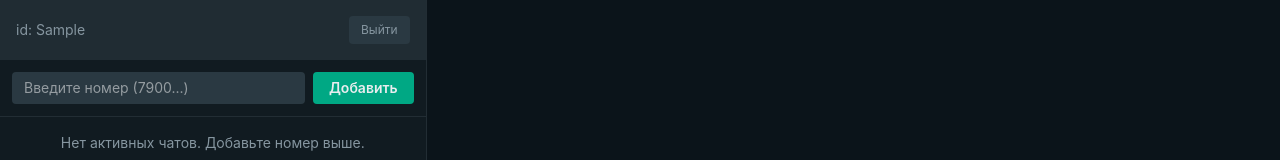
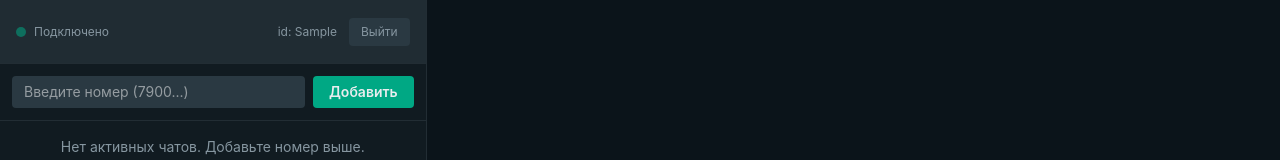
Before and after one commit to Andrey-G1Thub/Green-Api-Messenger, a React (Vite) app: page / in a window 1280 px wide. Both pictures are taken after typing "Sample", "Sample123" into the empty fields and a click on the button "Войти в мессенджер". Shown: the top 160 px of the page. Built offline with nearby package versions, Linux system fonts and the light colour scheme.

Commit message:
Реализация live-индикатора статуса соединения с сервером GREEN-API

```diff
--- a/src/components/Messenger/Messenger.tsx
+++ b/src/components/Messenger/Messenger.tsx
@@ -42,6 +42,9 @@ export const Messenger: React.FC<MessengerProps> = ({
     () => getStorageItem<Record<string, Message[]>>('green_messagesMap', {}),
   )
 
+  const [connectionStatus, setConnectionStatus] = useState<
+    'connected' | 'checking' | 'error'
+  >('connected')
   const [inputText, setInputText] = useState('')
   const isFetchingRef = useRef(false)
 
@@ -138,17 +141,30 @@ export const Messenger: React.FC<MessengerProps> = ({
       if (isFetchingRef.current) return
       isFetchingRef.current = true
 
+      setConnectionStatus('checking')
+
       try {
         const receiveUrl = `https://api.green-api.com/waInstance${idInstance}/receiveNotification/${apiTokenInstance}`
         const response = await fetch(receiveUrl)
 
-        if (!response.ok) return
+        if (!response.ok) {
+          setConnectionStatus('error')
+          return
+        }
 
         const text = await response.text()
-        if (!text) return
+        if (!text) {
+          setConnectionStatus('connected')
+          return
+        }
 
         const data = JSON.parse(text)
-        if (!data) return
+        if (!data) {
+          setConnectionStatus('connected')
+          return
+        }
+
+        setConnectionStatus('connected')
         console.log('Ответ от receiveNotification:', data)
 
         const { receiptId, body } = data
@@ -211,6 +227,7 @@ export const Messenger: React.FC<MessengerProps> = ({
         }
       } catch (error) {
         console.error('Ошибка при получении уведомлений:', error)
+        setConnectionStatus('error')
       } finally {
         isFetchingRef.current = false
       }
@@ -224,17 +241,39 @@ export const Messenger: React.FC<MessengerProps> = ({
   return (
     <div className="flex h-screen w-screen bg-[#111b21] text-[#e9edef] overflow-hidden">
       {/* Левая колонка: Сайдбар (Список чатов) */}
+
       <div className="w-1/3 border-r border-[#222d34] flex flex-col bg-[#111b21]">
-        <div className="p-4 bg-[#202c33] flex justify-between items-center">
-          <span className="text-sm text-[#8696a0] truncate max-w-[200px]">
+        <div className="px-4 h-16 bg-[#202c33] flex justify-between items-center shrink-0 border-b border-[#222d34]">
+          {/* Индикатор статуса соединения */}
+          <div className="flex items-center gap-2 py-1.5  rounded-full text-xs">
+            <span
+              className={`w-2.5 h-2.5 rounded-full shrink-0 ${
+                connectionStatus === 'connected'
+                  ? 'bg-[#00a884] animate-pulse'
+                  : connectionStatus === 'checking'
+                    ? 'bg-yellow-500'
+                    : 'bg-red-500'
+              }`}
+            />
+            <span className="text-[#8696a0]">
+              {connectionStatus === 'connected' && 'Подключено'}
+              {connectionStatus === 'checking' && 'Синхронизация...'}
+              {connectionStatus === 'error' && 'Ошибка связи'}
+            </span>
+          </div>
+
+          <div className="flex items-center gap-3">
+            <span className="text-xs text-[#8696a0] truncate max-w-[140px]">
               id: {idInstance}
             </span>
+
             <button
               onClick={onLogout}
               className="text-xs bg-[#2a3942] hover:bg-[#374248] px-3 py-1.5 rounded transition text-[#8696a0] hover:text-white shrink-0"
             >
               Выйти
             </button>
+          </div>
         </div>
 
         <form
@@ -290,7 +329,7 @@ export const Messenger: React.FC<MessengerProps> = ({
       <div className="w-2/3 flex flex-col bg-[#0b141a]">
         {activeChat ? (
           <>
-            <div className="p-4 bg-[#202c33] border-b border-[#222d34] flex items-center">
+            <div className="px-4 h-16 bg-[#202c33] border-b border-[#222d34] flex items-center shrink-0">
               <div className="w-10 h-10 rounded-full bg-[#667781] flex items-center justify-center font-bold text-white mr-3">
                 {activeChat[0]}
               </div>
```
Lines whose indentation alone changed are shown as unchanged.
